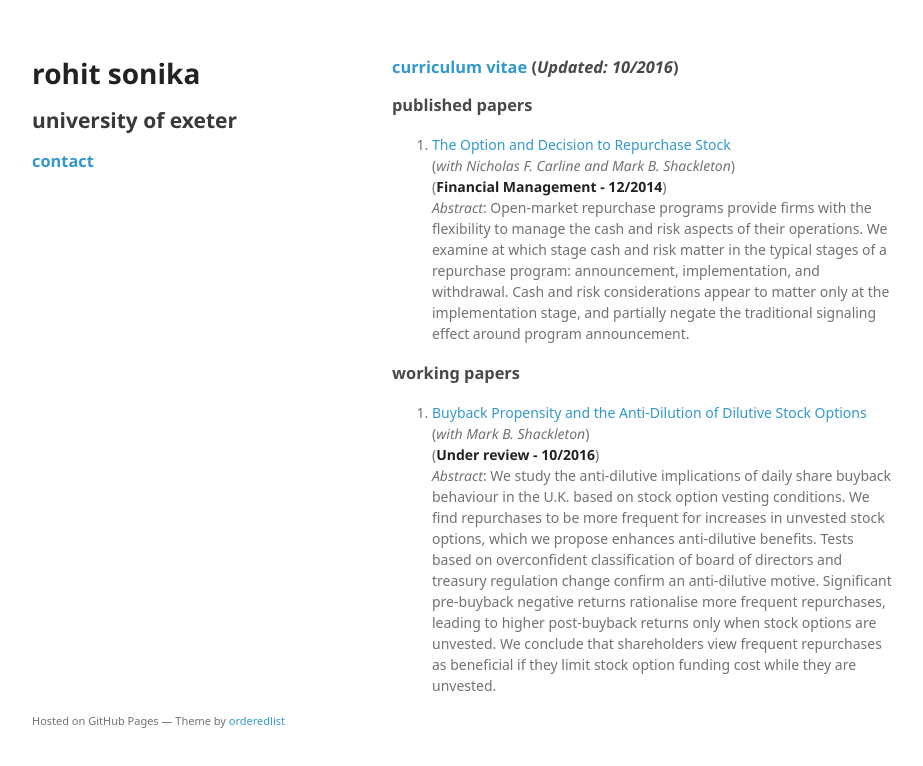
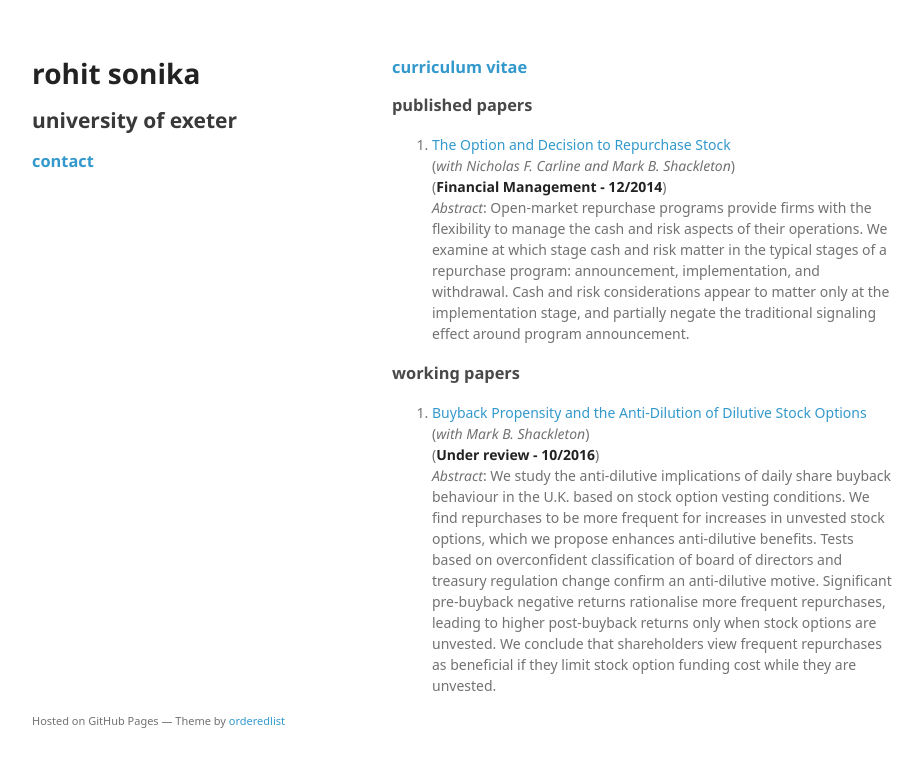
Before and after one commit to adrrs/adrrs.github.io, a plain HTML site: page index.html in a window 1280 px wide. Shown: the whole page, without its empty margins (178-1101 px from the left). Drawn offline with Linux system fonts and the light colour scheme; a web font is replaced by a local one.

Commit message:
Update index.html

```diff
--- a/index.html
+++ b/index.html
@@ -23,7 +23,7 @@
       </header>
       <section>
         <h3>
-<a id="curriculum-vitae-updated-october-2016" class="anchor" href="#curriculum-vitae-updated-october-2016" aria-hidden="true"><span aria-hidden="true" class="octicon octicon-link"></span></a><a href="https://dl.dropboxusercontent.com/u/299183/CV.pdf">curriculum vitae</a> (<em>Updated: 10/2016</em>)</h3>
+<a id="curriculum-vitae-updated-october-2016" class="anchor" href="#curriculum-vitae-updated-october-2016" aria-hidden="true"><span aria-hidden="true" class="octicon octicon-link"></span></a><a href="https://dl.dropboxusercontent.com/u/299183/CV.pdf">curriculum vitae</a></h3>
 
 <h3>
 <a id="published-papers" class="anchor" href="#published-papers" aria-hidden="true"><span aria-hidden="true" class="octicon octicon-link"></span></a>published papers</h3>
```
